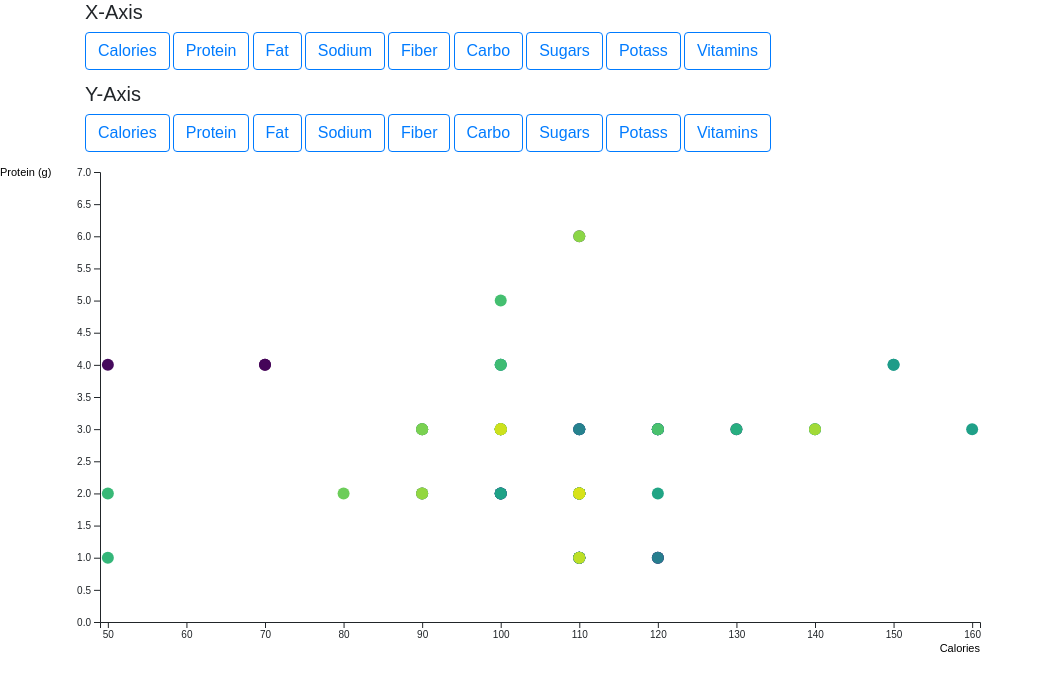
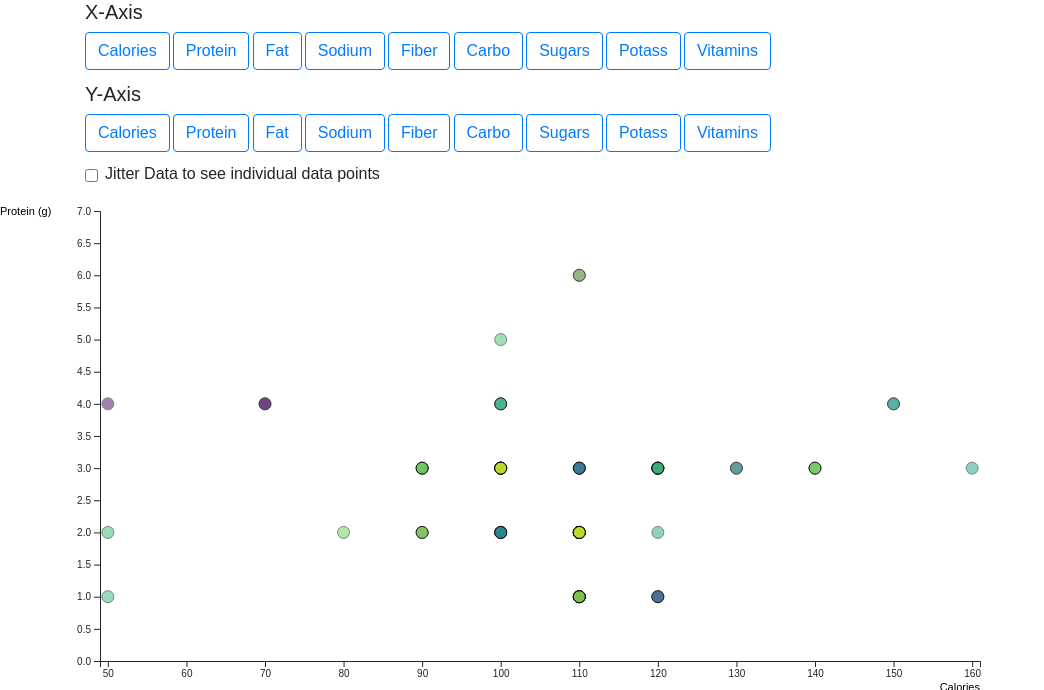
Before and after one commit to mojamil/d4, a Flask app: page / in a window 1280 px wide. Shown: the top 690 px of the page, without its empty margins (0-1044 px from the left). Run offline with Flask 2, Linux system fonts and the light colour scheme; some libraries are stand-ins or nearby versions.

Commit message:
see devlog for changes

```diff
--- a/doc/devlog.txt
+++ b/doc/devlog.txt
@@ -16,6 +16,11 @@ pd 6
 ==============================================================
 ||||||||||||||||||||||||||||||||||||||||||||||||||||||||||||||
 
+mohammedJ -- 2019-04-05 1:54AM
+--------------------------------------------------------------
+- added a way to seperate data points
+==============================================================
+
 mohammedJ -- 2019-04-02 1:12AM
 --------------------------------------------------------------
 - added flask app with template
--- a/static/scatterplot.js
+++ b/static/scatterplot.js
@@ -3,6 +3,7 @@ var margin = {top: 20, right: 20, bottom: 30, left: 100},
     height = 500 - margin.top - margin.bottom;
 var activey="Protein"
 var activex="Calories"
+var jittered=false
 // setup x
 var xValue = function(d) { return d[activex];}, // x value of given data
     xScale = d3.scaleLinear().range([0, width]),
@@ -14,7 +15,7 @@ var xValue = function(d) { return d[activex];}, // x value of given data
 // setup y
 var yValue = function(d) { return d[activey];}, // y value of given data
     yScale = d3.scaleLinear().range([height, 0]),
-    yMap = function(d) { return yScale(yValue(d));},
+    yMap = function(d) { return yScale(yValue(d))},
     yAxis = d3.axisLeft(yScale);
 
 // add the graph canvas to the body of the webpage
@@ -68,7 +69,8 @@ d3.csv('/static/data/cereal.csv')
 		});
 	    }(i))
 	}
-    });
+	});
+document.getElementById("jb").addEventListener('change',jitter)
 var colorScale = d3.scaleSequential().domain([1,81]).interpolator(d3.interpolateViridis);
 d3.csv('/static/data/cereal.csv')
     .then(function(data){
@@ -108,20 +110,21 @@ d3.csv('/static/data/cereal.csv')
 	    .attr("x", -100)
 	    .attr("y", 4)
 	    .text("Protein (g)");
-
 	//add circles
-	svg.selectAll(".dot")
+	var bubbles=svg.selectAll(".dot")
 	    .data(data)
 	    .enter().append("circle")
 	    .attr("class", "dot")
 	    .attr("r", 6)
 	    .attr("cx", xMap)
 	    .attr("cy", yMap)
-	    .attr('fill',function (d,i) { return colorScale(i) })
+		.attr('fill',function (d,i) { return colorScale(i) })
+		.style('stroke','black')
+		.style('opacity',0.5)
 	    .on("mouseover", mouseover )
-	    .on("mouseleave", mouseleave );
+		.on("mouseleave", mouseleave );
+	});
 
-    });
 function updatey(){
     d3.csv('/static/data/cereal.csv')
 	.then(function(data){
@@ -169,3 +172,20 @@ function updatex(){
 	})
     //Needs to be created
 }
+function jitter(){
+	if(jittered){
+		xMap = function(d) { return xScale(xValue(d));},
+		yMap = function(d) { return yScale(yValue(d));}
+		jittered=false
+	}
+	else{
+		xMap = function(d) { return xScale(xValue(d))+Math.random()*25;},
+		yMap = function(d) { return yScale(yValue(d))+Math.random()*25;}
+		jittered=true
+	}
+	d3.selectAll('circle') // move the circles
+		.transition().duration(1000)
+		.delay(function (d,i) { return i*100})
+		.attr('cx',xMap)
+		.attr('cy',yMap);
+}
--- a/templates/home.html
+++ b/templates/home.html
@@ -40,8 +40,14 @@
             <button id="{{field}}y" class="btn btn-outline-primary">{{field}}</button>
         {% endif %}
     {% endfor %}
+    <br>
+    <br>
+    <div class="form-check">
+      <label class="form-check-label">
+        <input type="checkbox" class="form-check-input" name="Jitte" id="jb" value="checkedValue"><h6>Jitter Data to see individual data points</h6>
+      </label>
     </div>
-
+  </div>
 
 
     <script src="http://d3js.org/d3.v5.min.js" charset="utf-8"></script>
```
